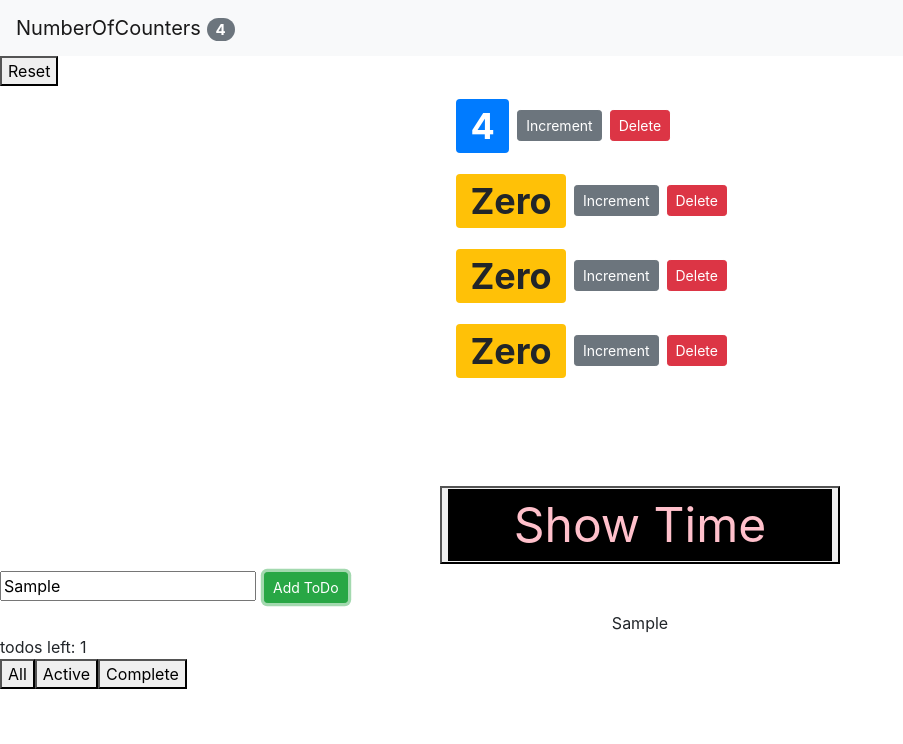
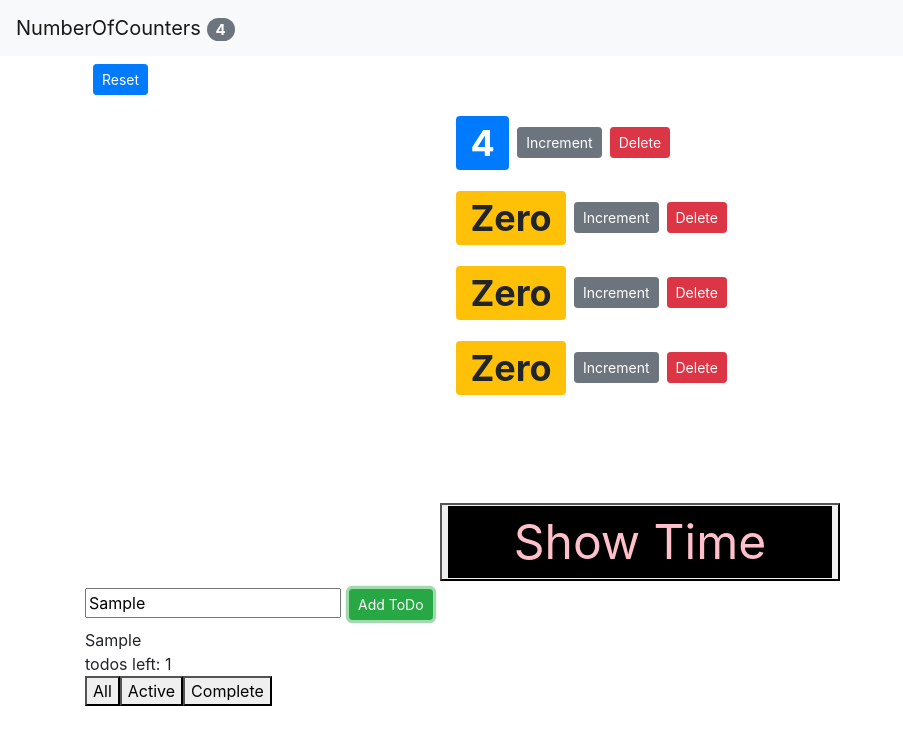
Before and after one commit to ScottGledhill/practice, a React (Create React App) app: page / in a window 1280 px wide. Both pictures are taken after typing "Sample" into the empty fields and a click on the button "Add ToDo". Shown: the top 744 px of the page, without its empty margins (0-903 px from the left). Built offline with nearby package versions, Linux system fonts and the light colour scheme.

Commit message:
bug fixed in toggleComplete call

```diff
--- a/src/App.js
+++ b/src/App.js
@@ -43,7 +43,7 @@ handleIncrement = counter => {
     return (
       <div>
         <NavBar totalCounters={this.state.counters.length}/>
-        <main classname="container">
+        <main className="container">
         <Counters
           counters={this.state.counters}
           onReset={this.handleReset}
--- a/src/CounterComponents.js/Counters.js
+++ b/src/CounterComponents.js/Counters.js
@@ -8,7 +8,7 @@ class Counters extends Component {
 
     return (
       <div>
-        <button onClick={onReset} classname="btn btn-primary btn-sm m-2">Reset</button>
+        <button onClick={onReset} className="btn btn-primary btn-sm m-2">Reset</button>
         {counters.map(counter => (
           <Counter
           key={counter.id}
--- a/src/ToDoListComponents.js/ToDo.js
+++ b/src/ToDoListComponents.js/ToDo.js
@@ -1,14 +1,11 @@
 import React from "react";
 
 export default props => (
-  <div style={{ display: "flex", justifyContent: "center" }}>
-    <div
-      style={{
-        textDecoration: props.todo.complete ? "line-through" : ""
-      }}
-      onClick={props.toggleComplete}
-    >
-      {props.todo.text}
-    </div>
+  <div
+    style={{
+      textDecoration: props.todo.complete ? "line-through" : ""
+    }}
+    onClick={props.toggleComplete}>
+    {props.todo.text}
   </div>
 );
--- a/src/ToDoListComponents.js/ToDoForm.js
+++ b/src/ToDoListComponents.js/ToDoForm.js
@@ -3,7 +3,7 @@ import shortid from 'shortid';
 
 class ToDoForm extends Component {
   state = {
-    text: ''
+    text: ""
   }
 
   handleChange = (event) => {
@@ -17,8 +17,7 @@ class ToDoForm extends Component {
     this.props.onSubmit({
       id: shortid.generate(),
       text: this.state.text,
-      complete: false,
-
+      complete: false
     })
 
   }
--- a/src/ToDoListComponents.js/ToDoList.js
+++ b/src/ToDoListComponents.js/ToDoList.js
@@ -49,10 +49,10 @@ class ToDoList extends Component {
     return (
       <div>
         <ToDoForm onSubmit={this.addTodo}/>
-        {this.state.todos.map(todo => (
+        {todos.map(todo => (
           <ToDo
             key={todo.id}
-            togglecomplete={() => this.toggleComplete(todo.id)}
+            toggleComplete={() => this.toggleComplete(todo.id)}
             todo={todo}
           />
         ))}
```
